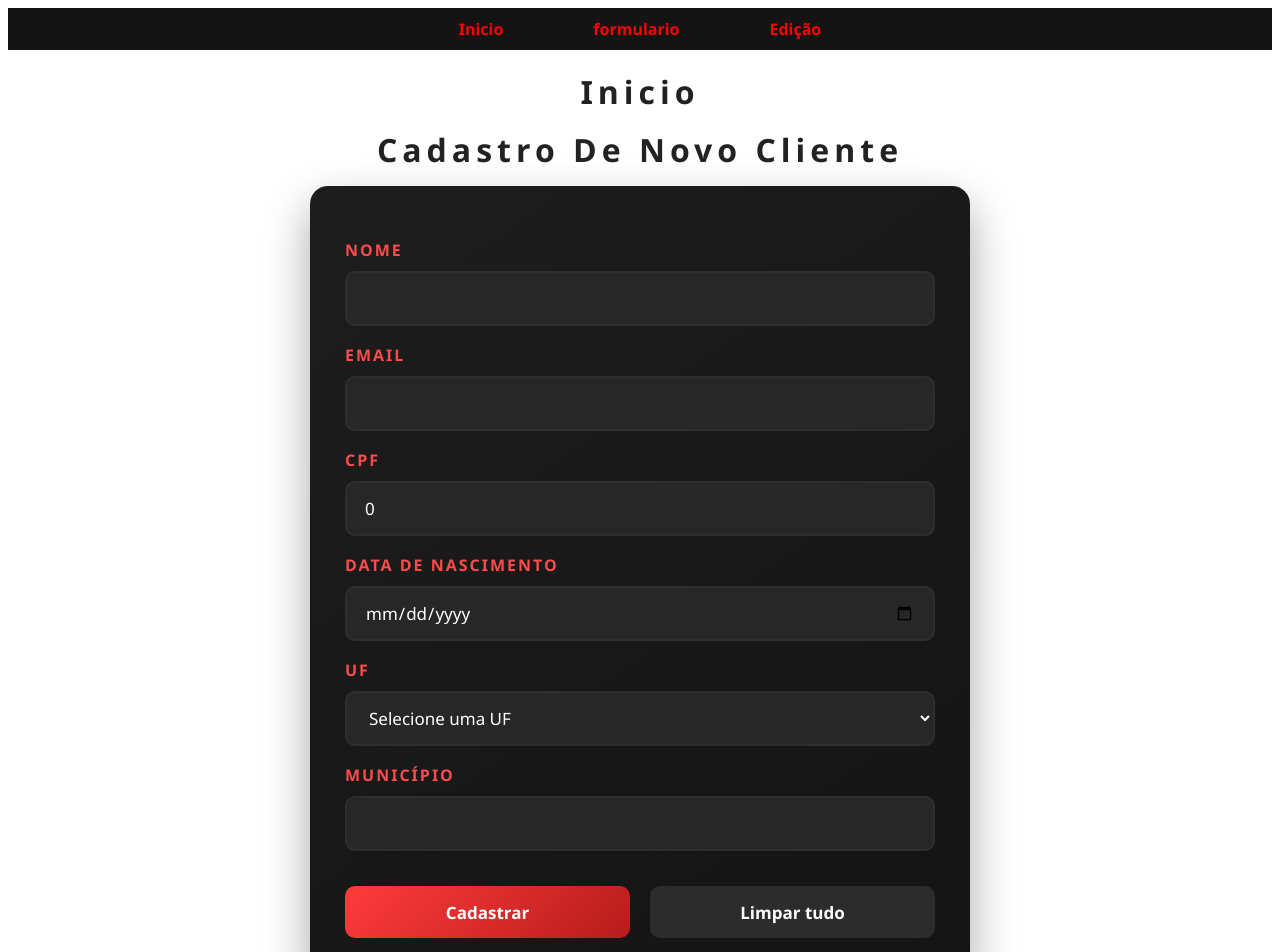
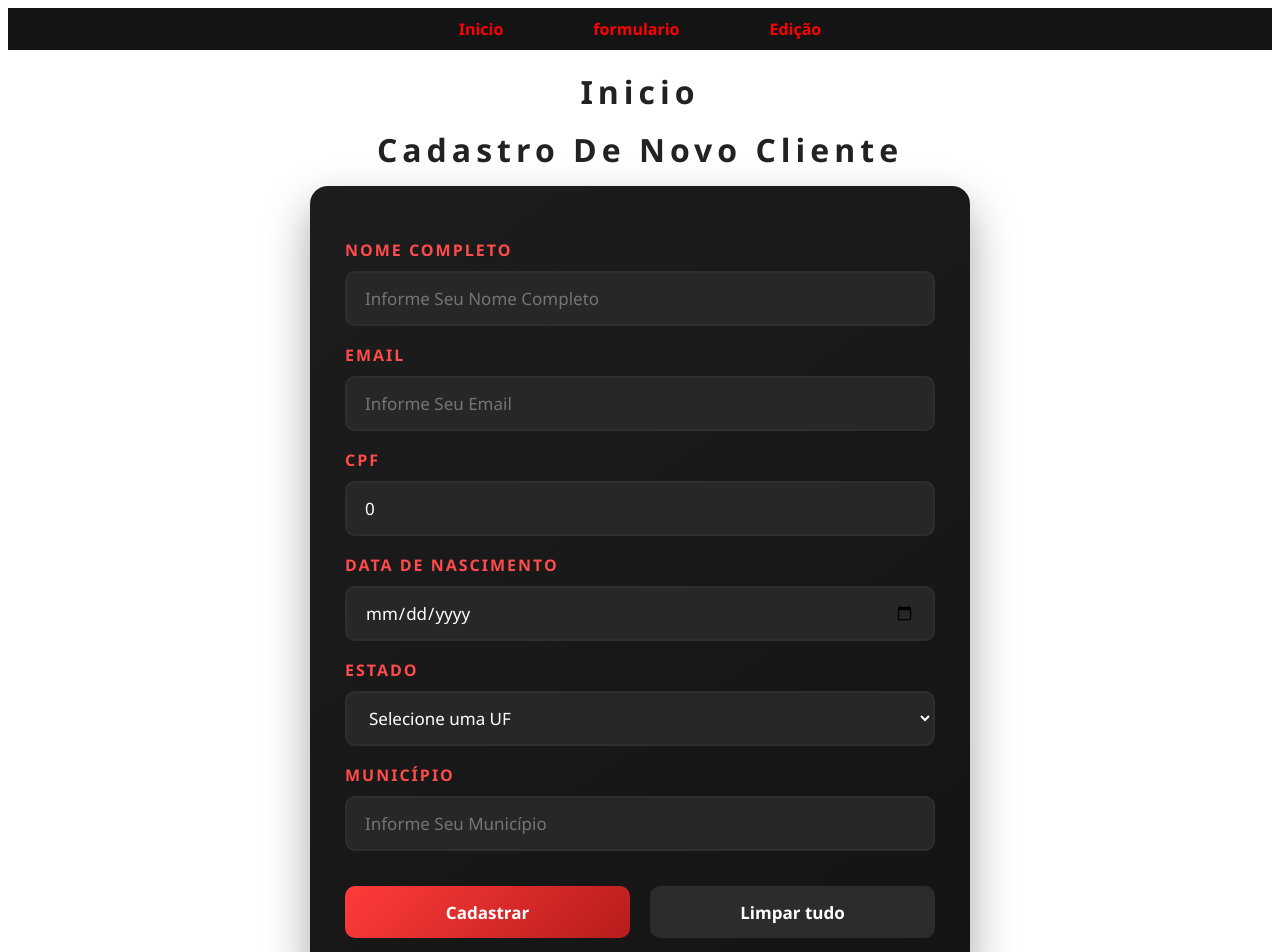
Before and after one commit to Gleidson-RS/Cadastro-Cliente-Angular, an Angular app: page / in a window 1280 px wide. Shown: the top 952 px of the page. Built offline with nearby package versions, Linux system fonts and the light colour scheme.

Commit message:
organizei

```diff
--- a/src/app/component/cadastro-cliente/cadastro-cliente.component.html
+++ b/src/app/component/cadastro-cliente/cadastro-cliente.component.html
@@ -20,20 +20,20 @@
     <h3>Cadastro De Novo Cliente</h3>
 
     <form id="formulario">
-        <label for="nome">Nome</label>
-        <input type="text" name="nome" id="nome" [(ngModel)]="nome">
+        <label for="nome">Nome Completo</label>
+        <input type="text" name="nome" id="nome" maxlength="30" placeholder="Informe Seu Nome Completo" [(ngModel)]="nome">
 
         <label for="email">Email</label>
-        <input type="email" name="email" id="email" [(ngModel)]="email">
+        <input type="email" name="email" id="email" maxlength="30" placeholder="Informe Seu Email"  [(ngModel)]="email">
 
         <label for="cpf">CPF</label>
-        <input type="text" name="cpf" id="cpf" [(ngModel)]="cpf">
+        <input type="text" name="cpf" id="cpf" maxlength="14" placeholder="Informe Seu CPF"  [(ngModel)]="cpf">
 
         <label for="data">Data de nascimento</label>
-        <input type="date" name="data" id="data" [(ngModel)]="data">
+        <input type="date" name="data" id="data" maxlength="8" placeholder="Informe Sua data de nascimento"  [(ngModel)]="data">
 
-        <label for="uf">UF</label>
-        <select name="uf" id="uf">
+        <label for="uf">Estado</label>
+        <select name="uf" id="uf" placeholder="Informe Seu Estado" [(ngModel)]="uf">
             <option value="">Selecione uma UF</option>
             <option value="AC">Acre</option>
             <option value="AL">Alagoas</option>
@@ -65,11 +65,11 @@
         </select>
 
         <label for="municipio">Município</label>
-        <input type="text" name="municipio" id="municipio">
+        <input type="text" name="municipio" id="municipio" maxlength="30" placeholder="Informe Seu Município" [(ngModel)]="municipio">
 
         <div id="btns">
 
-            <button type="button" id="btnAdd" (click)="adicionar()" >Cadastrar</button>
+            <button routerLink="/formulario" class="lnk-rota" type="button" id="btnAdd" (click)="adicionar()" >Cadastrar</button>
             <button type="button" id="btnLimpar">Limpar tudo</button>
 
 
--- a/src/app/component/cadastro-cliente/cadastro-cliente.component.ts
+++ b/src/app/component/cadastro-cliente/cadastro-cliente.component.ts
@@ -13,28 +13,40 @@ import { PessoaServiceService } from '../../service/pessoa-service.service';
 })
 export class CadastroClienteComponent {
 
-  nome = '';
-  email = '';
-  cpf = 0;
-  data: Date | null = null;
+  nome = ''
+  email = ''
+  cpf = 0
+  data: Date | null = null
+  uf = ''
+  municipio = ''
 
   constructor(private pessoaService: PessoaServiceService) {}
 
-  adicionar() {
+  adicionar() { //
 
+    //Cria uma variável constante local chamada pessoa e atribui os valores em seus repectivos campos.
     const pessoa: Pessoa = {
       nome: this.nome,
       email: this.email,
       cpf: this.cpf,
-      data: this.data
+      data: this.data,
+      uf: this.uf,
+      municipio: this.municipio
+
     };
 
-    this.pessoaService.adicionar(pessoa);
 
-    this.nome = '';
-    this.email = '';
-    this.cpf = 0;
-    this.data = null;
+
+    this.pessoaService.adicionar(pessoa); //envia o a variavel criada anteriormente para a classe de serviço (pessoaServive).
+
+
+    //limpa as caixas depois de enviar os dados.
+    this.nome = ''
+    this.email = ''
+    this.cpf = 0
+    this.data = null
+    this.uf = ''
+    this.municipio = ''
   }
 
 }
--- a/src/app/component/formulario/formulario.component.css
+++ b/src/app/component/formulario/formulario.component.css
@@ -13,9 +13,11 @@ body{
 /* Container do formulário */
 
 #form{
+    margin: 20px;
     width:100%;
     max-width:700px;
     padding:20px;
+
 
     margin: 0px auto;
 }
--- a/src/app/component/formulario/formulario.component.html
+++ b/src/app/component/formulario/formulario.component.html
@@ -1,19 +1,15 @@
 
 <header>
+    <title> Formulario De Clientes Cadastrados </title>
+</header>
 
-    <title> Formulario De Clientes Cadastrados </title>
+<main id="geral">
 
-    </header>
-
-    <main id="geral">
-
-        <div id="menu-lnk" class="menu-lnk">
+    <div id="menu-lnk" class="menu-lnk">
             <li> <a routerLink="/" class="lnk-rota"> Inicio </a> </li>
             <li> <a router  Link="/formulario" class="lnk-rota"> formulario </a> </li>
             <li> <a routerLink="/editar" class="lnk-rota"> Edição </a> </li>
-        </div>
-
-    </main>
+    </div>
 
 
 
@@ -23,14 +19,17 @@
 
             <h3>{{ pessoa.nome }}</h3>
 
-            <p>Email: {{ pessoa.email }}</p>
+            <p>Email: {{ pessoa.email }}</p><p>-------------------</p>
 
-            <p>CPF: {{ pessoa.cpf }}</p>
+            <p>CPF: {{ pessoa.cpf }}</p><p>-------------------</p>
 
-            <p>Data: {{ pessoa.data }}</p>
+            <p>Data: {{ pessoa.data }}</p><p>-------------------</p>
 
-            <hr>
+            <p>Estado: {{ pessoa.uf }}</p><p>-------------------</p>
 
+            <p>Município: {{ pessoa.municipio }}</p><p>-------------------</p>
         </div>
 
     </div>
+
+</main>
--- a/src/app/component/formulario/formulario.component.ts
+++ b/src/app/component/formulario/formulario.component.ts
@@ -12,14 +12,16 @@ import { CommonModule } from '@angular/common';
   templateUrl: './formulario.component.html',
   styleUrl: './formulario.component.css'
 })
+
 export class FormularioComponent implements OnInit {
 
   listaClientes: Pessoa[] = [];
 
   constructor(private pessoaService: PessoaServiceService) {}
 
-  ngOnInit(): void {
-    this.listaClientes = this.pessoaService.listar();
+
+  ngOnInit(): void { //chama afunção no momento que a pagina é carregada
+    this.listaClientes = this.pessoaService.listar(); // Solicita a lista de pessoas pra o pessoaService e manda pra a função listar
   }
 
 }
--- a/src/app/model/pessoa.ts
+++ b/src/app/model/pessoa.ts
@@ -5,5 +5,6 @@ export class Pessoa{
     email? : string
     cpf? : number
     data?: Date | null = null
-
+    uf?: string
+    municipio?: string
 }
```
